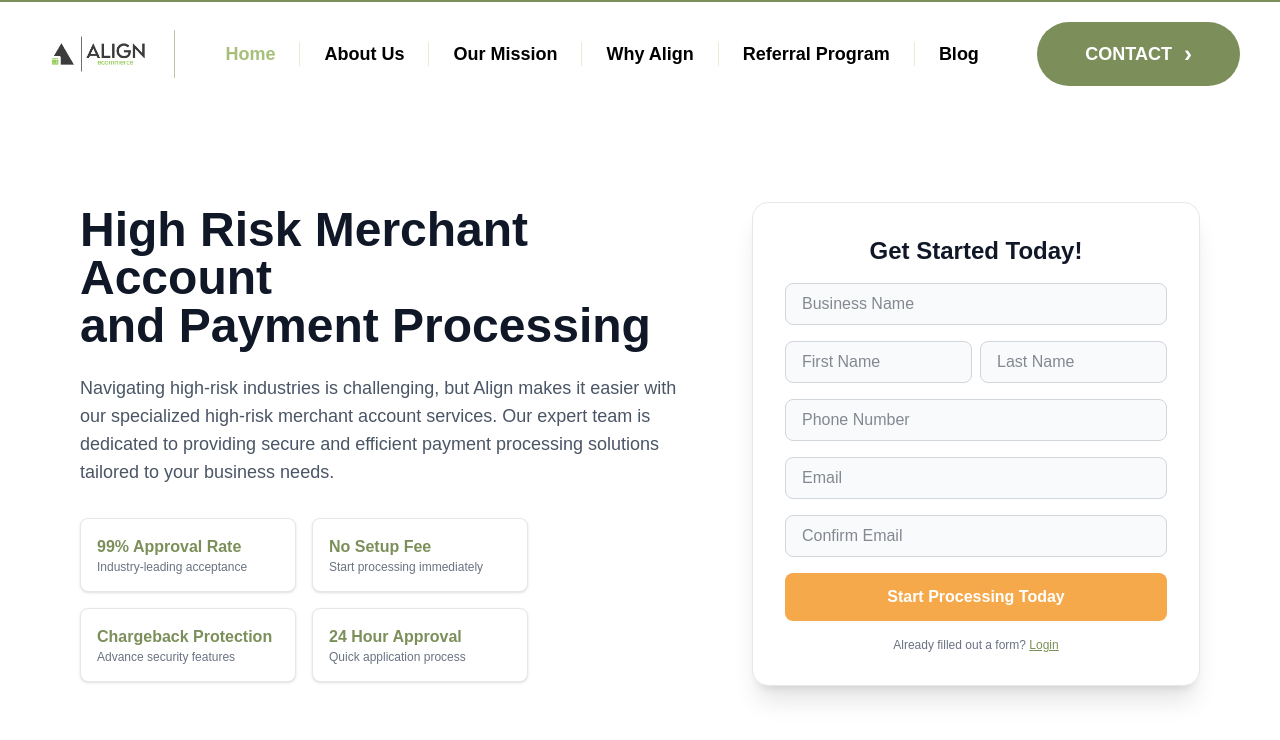
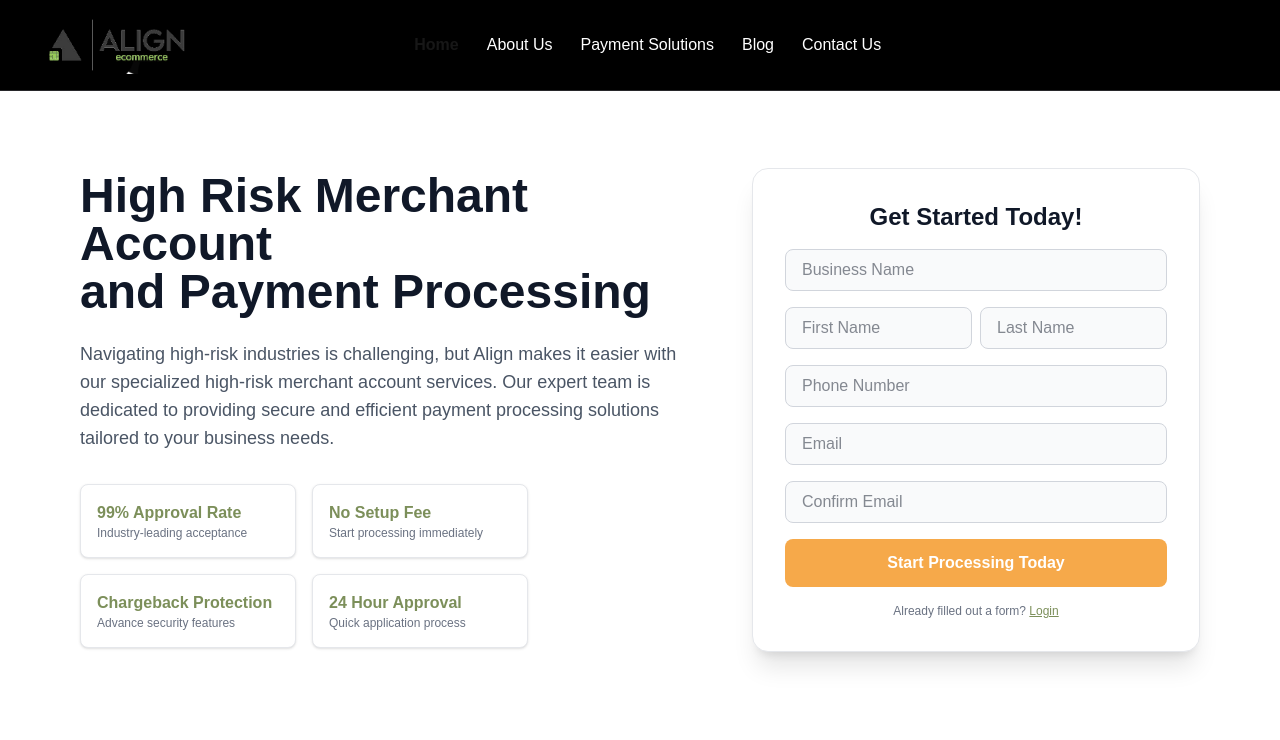
Before and after one commit to Jonathan-Atkins/align_ecommerce, a Next.js app: page / in a window 1280 px wide. Shown: the top 740 px of the page. Built offline with nearby package versions, Linux system fonts and the light colour scheme.

Commit message:
Refactor Navbar and layout to include contact information and improve styling

```diff
--- a/src/app/Navbar.tsx
+++ b/src/app/Navbar.tsx
@@ -1,70 +1,112 @@
-"use client";
-
 import Image from "next/image";
 import Link from "next/link";
-import { usePathname } from "next/navigation";
 import React from "react";
 
 const navLinks = [
-  { name: "Home", href: "/" },
-  { name: "About Us", href: "/about" },
-  { name: "Our Mission", href: "/our-mission" },
-  { name: "Why Align", href: "/why-align" },
-  { name: "Referral Program", href: "/referral-program" },
-  { name: "Blog", href: "/blog" },
+  { name: "Home", href: "#", active: true },
+  { name: "About Us", href: "#" },
+  { name: "Payment Solutions", href: "#" },
+  { name: "Blog", href: "#" },
+  { name: "Contact Us", href: "#" },
 ];
 
 export default function Navbar() {
-  const pathname = usePathname();
-
   return (
-    <nav className="w-full bg-white border-t-[2px] border-[#7C8F5A]">
-      <div className="mx-auto flex w-full max-w-7xl items-center justify-between px-10 py-5">
-        {/* Logo and Divider */}
+    <>
+      {/* Top Bar */}
+      <div className="w-full bg-[#7C8F5A] text-white text-sm">
+        <div className="max-w-7xl mx-auto flex items-center justify-between px-6 py-2">
+          {/* Left: Email and Phone */}
+          <div className="flex items-center gap-6">
+            <a
+              href="mailto:support@alignecommerce.com"
+              className="flex items-center hover:underline"
+            >
+              <svg
+                className="w-4 h-4 mr-1"
+                fill="none"
+                stroke="currentColor"
+                strokeWidth={2}
+                viewBox="0 0 24 24"
+              >
+                <path d="M4 4h16v16H4z" stroke="none" />
+                <path d="M22 6l-10 7L2 6" />
+              </svg>
+              support@alignecommerce.com
+            </a>
+            <a
+              href="tel:+17029001030"
+              className="flex items-center hover:underline"
+            >
+              <svg
+                className="w-4 h-4 mr-1"
+                fill="none"
+                stroke="currentColor"
+                strokeWidth={2}
+                viewBox="0 0 24 24"
+              >
+                <path d="M22 16.92V21a2 2 0 0 1-2.18 2A19.72 19.72 0 0 1 3 5.18 2 2 0 0 1 5 3h4.09a2 2 0 0 1 2 1.72c.13 1.13.37 2.23.72 3.29a2 2 0 0 1-.45 2.11l-1.27 1.27a16 16 0 0 0 6.29 6.29l1.27-1.27a2 2 0 0 1 2.11-.45c1.06.35 2.16.59 3.29.72A2 2 0 0 1 22 16.92z" />
+              </svg>
+              (702) 900-1030
+            </a>
+          </div>
+          {/* Right: Instagram */}
+          <div>
+            <a
+              href="https://www.instagram.com/alignecommerce/"
+              target="_blank"
+              rel="noopener noreferrer"
+              className="flex items-center"
+              aria-label="Instagram"
+            >
+              <svg
+                className="w-5 h-5"
+                fill="currentColor"
+                viewBox="0 0 24 24"
+              >
+                <path d="M7.75 2h8.5A5.75 5.75 0 0 1 22 7.75v8.5A5.75 5.75 0 0 1 16.25 22h-8.5A5.75 5.75 0 0 1 2 16.25v-8.5A5.75 5.75 0 0 1 7.75 2zm0 1.5A4.25 4.25 0 0 0 3.5 7.75v8.5A4.25 4.25 0 0 0 7.75 20.5h8.5A4.25 4.25 0 0 0 20.5 16.25v-8.5A4.25 4.25 0 0 0 16.25 3.5zm4.25 3.25a5.25 5.25 0 1 1 0 10.5 5.25 5.25 0 0 1 0-10.5zm0 1.5a3.75 3.75 0 1 0 0 7.5 3.75 3.75 0 0 0 0-7.5zm5.25.75a1 1 0 1 1-2 0 1 1 0 0 1 2 0z" />
+              </svg>
+            </a>
+          </div>
+        </div>
+      </div>
+      {/* Navbar */}
+      <nav className="w-full bg-black border-b border-zinc-800 px-8 py-4 flex items-center justify-between fixed top-0 left-0 z-50">
+        {/* Logo */}
         <div className="flex items-center">
-          <Link href="/" className="flex items-center">
+          <Link href="/">
             <Image
               src="/Align%20ecommerce%20Vector.png"
               alt="Align ecommerce logo"
-              width={110}
-              height={46}
+              width={160}
+              height={40}
               priority
             />
           </Link>
-          <div className="h-12 w-px bg-[#B7C7A4] mx-6" />
         </div>
         {/* Nav Links */}
-        <div className="hidden md:flex items-center space-x-0">
-          {navLinks.map((link, idx) => (
-            <React.Fragment key={link.name}>
-              <Link
+        <div className="hidden md:flex items-center space-x-7">
+          {navLinks.map((link) => (
+            <a
+              key={link.name}
               href={link.href}
-                className={`px-6 text-lg font-semibold transition-colors
-                  ${
-                    pathname === link.href
-                      ? "text-[#A6C07A]"
-                      : "text-black hover:text-[#A6C07A]"
+              className={
+                link.active
+                  ? "text-align-green font-semibold"
+                  : "text-white hover:text-align-green transition-colors font-medium"
               }
-                `}
             >
               {link.name}
-              </Link>
-              {/* Divider except after last link */}
-              {idx < navLinks.length - 1 && (
-                <div className="h-6 w-px bg-[#E6EDD6]" />
-              )}
-            </React.Fragment>
+            </a>
           ))}
         </div>
-        {/* Contact Button */}
-        <Link
-          href="/contact"
-          className="ml-8 bg-[#7C8F5A] hover:bg-[#6B7C4B] transition-colors text-white text-lg font-semibold px-12 py-4 rounded-full flex items-center"
-        >
-          CONTACT
-          <span className="ml-3 text-2xl font-bold">&#8250;</span>
-        </Link>
+        {/* CTA Button */}
+        <div className="flex items-center">
+          <button className="bg-align-green text-black font-semibold px-6 py-2 rounded-full shadow hover:bg-align-green/90 transition-colors">
+            Get in Touch
+          </button>
         </div>
       </nav>
+    </>
   );
 }
--- a/src/app/globals.css
+++ b/src/app/globals.css
@@ -1,14 +1,12 @@
 @import "tailwindcss";
 
-/*
-  Centralized color variables.
-  - Uses --bg / --text etc. as the single source of truth.
-  - Respects user system preference via prefers-color-scheme.
-  - Also allows toggling `.dark` on <html> if you add a client-side theme toggle.
-*/
+:root {
+  --background: #ffffff;
+  --foreground: #171717;
+}
 
-:root {
-  /* Light theme defaults */
+/* Light defaults */
+:root{
   --bg: #ffffff;
   --text: #111827;
   --muted: #6b7280;
@@ -17,7 +15,17 @@
   --nav-button-bg: #95B75D;
 }
 
-/* Dark theme values (applies when system preference is dark or when `.dark` class is present) */
+/* Dark mode when .dark class present */
+.dark {
+  --bg: #0b1020;
+  --text: #e6eef8;
+  --muted: #94a3b8;
+  --card: #0f1724;
+  --nav-divider: #2f3a2b;
+  --nav-button-bg: #6f873b;
+}
+
+/* Respect system preference as fallback (will be overridden by class if set) */
 @media (prefers-color-scheme: dark) {
   :root {
     --bg: #0b1020;
@@ -29,23 +37,13 @@
   }
 }
 
-/* If you prefer class-based toggling, `.dark` can override as well */
-.dark {
-  --bg: #0b1020;
-  --text: #e6eef8;
-  --muted: #94a3b8;
-  --card: #0f1724;
-  --nav-divider: #2f3a2b;
-  --nav-button-bg: #6f873b;
-}
-
-/* Apply variables globally (components using CSS vars will follow) */
-html, body, #__next {
+/* Apply variables globally */
+html,body,#__next {
   background-color: var(--bg);
   color: var(--text);
 }
 
-/* Helper utilities backed by variables */
+/* helper utilities (optional) */
 .nav-divider {
   background-color: var(--nav-divider);
 }
@@ -54,7 +52,23 @@
   color: white;
 }
 
+@theme inline {
+  --color-background: var(--background);
+  --color-foreground: var(--foreground);
+  --font-sans: var(--font-geist-sans);
+  --font-mono: var(--font-geist-mono);
+}
+
+@media (prefers-color-scheme: dark) {
+  :root {
+    --background: #0a0a0a;
+    --foreground: #ededed;
+  }
+}
+
 body {
+  background: var(--background);
+  color: var(--foreground);
   font-family: Arial, Helvetica, sans-serif;
 }
 
@@ -62,6 +76,7 @@
   .safe-bottom {
     padding-bottom: env(safe-area-inset-bottom);
   }
+
   .safe-top {
     padding-top: env(safe-area-inset-top);
   }
--- a/src/app/layout.tsx
+++ b/src/app/layout.tsx
@@ -28,6 +28,63 @@
       <body
         className={`${geistSans.variable} ${geistMono.variable} antialiased`}
       >
+        {/* Info Bar Above Navbar */}
+        <div className="w-full bg-[#7C8F5A] text-white text-sm">
+          <div className="max-w-7xl mx-auto flex items-center justify-between px-6 py-2">
+            {/* Left: Email and Phone */}
+            <div className="flex items-center gap-6">
+              <a
+                href="mailto:support@alignecommerce.com"
+                className="flex items-center hover:underline"
+              >
+                <svg
+                  className="w-4 h-4 mr-1"
+                  fill="none"
+                  stroke="currentColor"
+                  strokeWidth={2}
+                  viewBox="0 0 24 24"
+                >
+                  <path d="M4 4h16v16H4z" stroke="none" />
+                  <path d="M22 6l-10 7L2 6" />
+                </svg>
+                support@alignecommerce.com
+              </a>
+              <a
+                href="tel:+17029001030"
+                className="flex items-center hover:underline"
+              >
+                <svg
+                  className="w-4 h-4 mr-1"
+                  fill="none"
+                  stroke="currentColor"
+                  strokeWidth={2}
+                  viewBox="0 0 24 24"
+                >
+                  <path d="M22 16.92V21a2 2 0 0 1-2.18 2A19.72 19.72 0 0 1 3 5.18 2 2 0 0 1 5 3h4.09a2 2 0 0 1 2 1.72c.13 1.13.37 2.23.72 3.29a2 2 0 0 1-.45 2.11l-1.27 1.27a16 16 0 0 0 6.29 6.29l1.27-1.27a2 2 0 0 1 2.11-.45c1.06.35 2.16.59 3.29.72A2 2 0 0 1 22 16.92z" />
+                </svg>
+                (702) 900-1030
+              </a>
+            </div>
+            {/* Right: Instagram */}
+            <div>
+              <a
+                href="https://www.instagram.com/alignecommerce/"
+                target="_blank"
+                rel="noopener noreferrer"
+                className="flex items-center"
+                aria-label="Instagram"
+              >
+                <svg
+                  className="w-5 h-5"
+                  fill="currentColor"
+                  viewBox="0 0 24 24"
+                >
+                  <path d="M7.75 2h8.5A5.75 5.75 0 0 1 22 7.75v8.5A5.75 5.75 0 0 1 16.25 22h-8.5A5.75 5.75 0 0 1 2 16.25v-8.5A5.75 5.75 0 0 1 7.75 2zm0 1.5A4.25 4.25 0 0 0 3.5 7.75v8.5A4.25 4.25 0 0 0 7.75 20.5h8.5A4.25 4.25 0 0 0 20.5 16.25v-8.5A4.25 4.25 0 0 0 16.25 3.5zm4.25 3.25a5.25 5.25 0 1 1 0 10.5 5.25 5.25 0 0 1 0-10.5zm0 1.5a3.75 3.75 0 1 0 0 7.5 3.75 3.75 0 0 0 0-7.5zm5.25.75a1 1 0 1 1-2 0 1 1 0 0 1 2 0z" />
+                </svg>
+              </a>
+            </div>
+          </div>
+        </div>
         <Navbar />
         <main>{children}</main>
       </body>
```
Also changed, not shown: 1 other file (tests, documents, lock files or other folders). Lines whose indentation alone changed are shown as unchanged.
